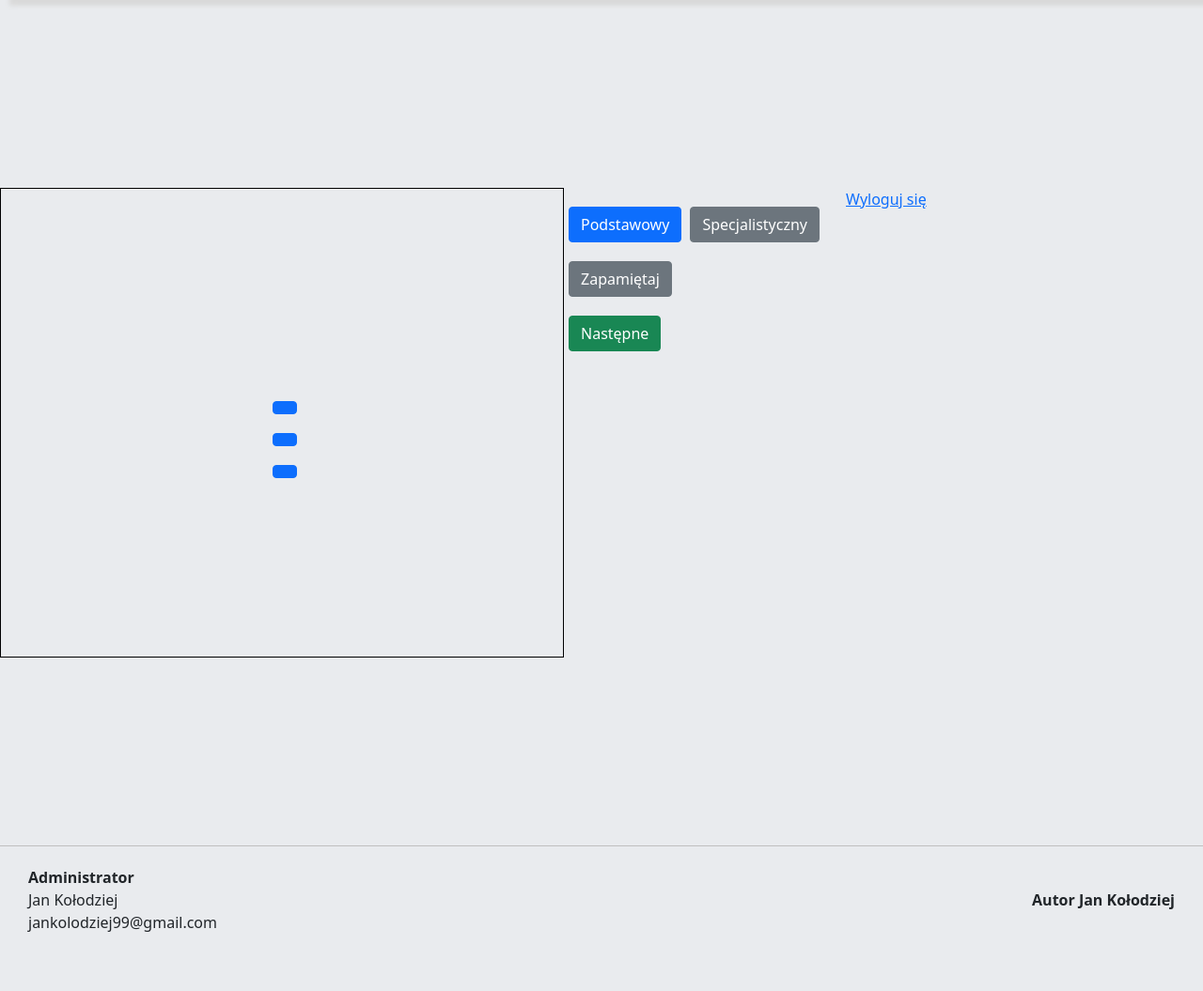
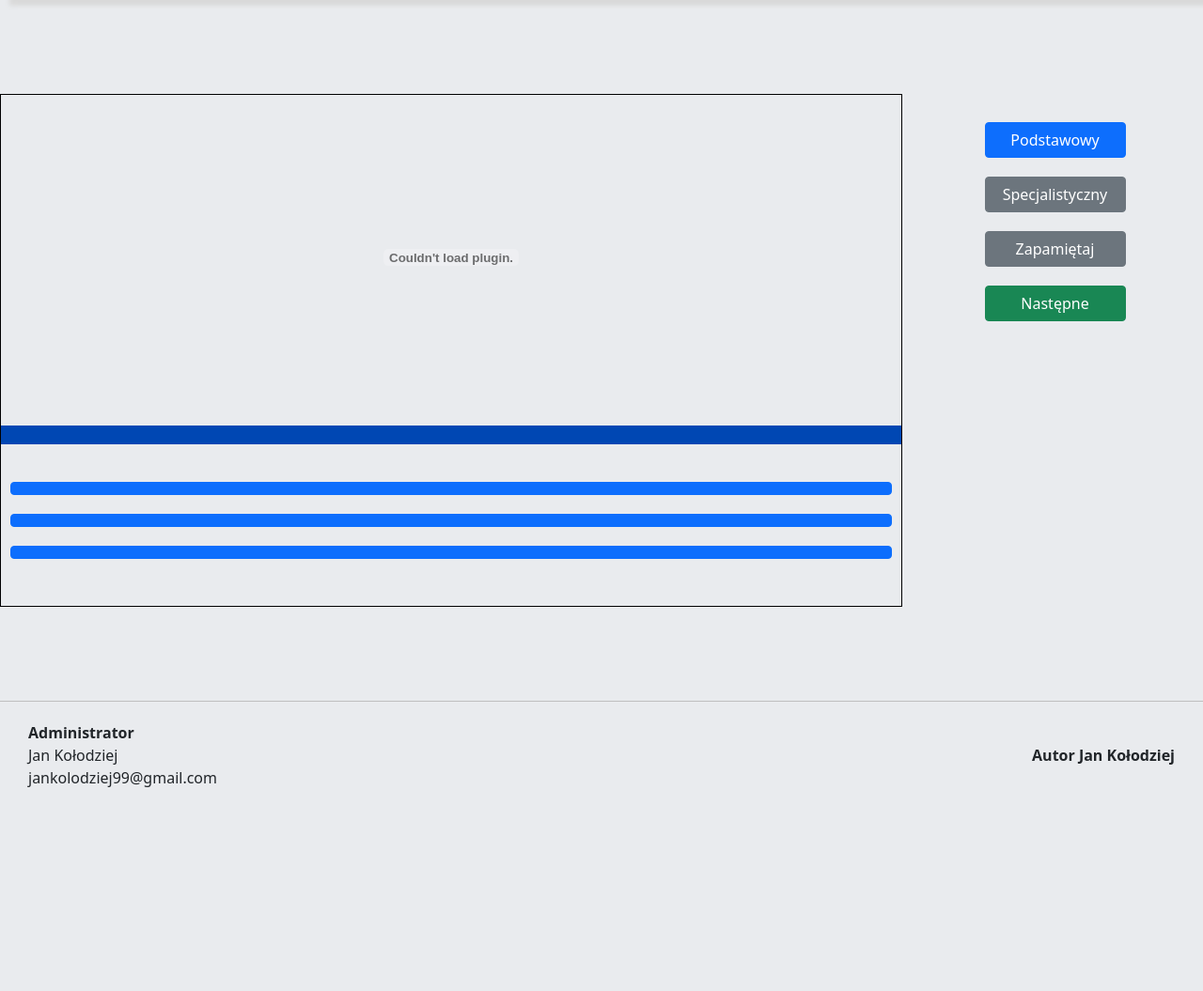
Before and after one commit to JanKolo04/egzamin-na-prawo-jazdy, a PHP site: page /index.php?strona=nauka in a window 1280 px wide. Shown: the part 80-1135 px from the top of the page at 94% size. After the commit the page ends 918 px from the top, so only its background shows below. Run offline with PHP 8.4, Linux system fonts and the light colour scheme; data that the repository does not hold is empty; some libraries are stand-ins or nearby versions.

Commit message:
frontend for nauka.php

```diff
--- a/css/style-index.css
+++ b/css/style-index.css
@@ -26,7 +26,9 @@
 }
 
 /*--------MAIN--------*/
-#main {
+#pageHolder {
+	display: flex;
+	justify-content: center;
 	width: 100%;
 	padding: 100px 0px;
 }
--- a/css/style-login.css
+++ b/css/style-login.css
@@ -108,7 +108,8 @@
 
 #cookie {
 	cursor: pointer;
-	margin-top: 24px;
+	margin-top: 22px;
+	margin-left: 5px;
 }
 
 #buttonHolder {
--- a/css/style-nauka.css
+++ b/css/style-nauka.css
@@ -1,18 +1,38 @@
 #main {
+    width: 100%;
     display: flex;
+    justify-content: center;
     flex-direction: row;
 }
 
 #questionAndAnswer {
-    width: 600px;
-    height: 500px;
+    min-height: 500px;
+    width: 75%;
     border: 1px solid black;
     display: flex;
     justify-content: center;
     align-items: center;
     flex-direction: column;
+    padding-top: 30px;
+    padding-bottom: 30px;
+}
+
+#questionHolder {
+    display: flex;
+    justify-content: flex-start;
+    align-items: center;
+    margin-top: 30px;
+    width: 100%;
+    padding: 10px;
+    padding-left: 30px;
+    background-color: #0047b3;
+}
+
+#question {
+    font-weight: bold;
+    margin: 0px;
     text-align: center;
-    padding: 10px;
+    color: white;
 }
 
 .answer {
@@ -23,11 +43,58 @@
     background-color: blue;
 }
 
+#podstForm {
+    padding-top: 30px;
+}
+
+#buttonSpec {
+    width: 100%;
+    padding: 10px;
+    padding-top: 30px;
+    display: flex;
+    justify-content: center;
+    align-items: center;
+    flex-direction: column;
+}
+
+#specForm {
+    width: 100%;
+}
+
+#buttonSpec > .btn {
+    width: 100% !important;
+    margin: 10px;
+}
+
+#buttonsHolder {
+    width: 25%;
+    display: flex;
+    align-items: center;
+    flex-direction: column;
+    padding: 10px;
+}
+
+
+#save {
+    width: 309px !important;
+}
+
 .btn {
+    width: 150px !important;
     margin-top: 20px;
     margin-left: 5px;
 }
 
-#holderForA {
-    width: 300px;
+
+@media only screen and (max-width: 1416px) {
+    #save {
+        width: 150px !important;
+    }
+
+    #categoryButtons, #navigationMenu {
+        display: flex;
+        justify-content: center;
+        align-items: center;
+        flex-direction: column;
+    }
 }
--- a/index.php
+++ b/index.php
@@ -25,7 +25,7 @@
 
 	?>
 
-	<div id="main">
+	<div id="pageHolder">
 		<?php
 
 			include($page.".php");
--- a/nauka.php
+++ b/nauka.php
@@ -13,7 +13,7 @@
 
 		//includes
 		include("connection.php");
-		include("additional_function.php");
+		include("save_current_question.php");
 		include("answer.php");
 
 		//global varaibles
@@ -43,6 +43,7 @@
 			echo
 				"
 					<div id='questionAndAnswer'>
+						<div id='video'>
 							<object id='MediaPlayer' width=320 height=286 classid='CLSID:22D6f312-B0F6-11D0-94AB-0080C74C7E95' standby='Loading Windows Media Player ...' type='application/x-oleobject' codebase='http://activex.microsoft.com/activex/controls/mplayer/en/nsmp2inf.cab#Version=6,4,7,1112'>
 							<param name='filename' value='data/$media'>
 							<param name='Showcontrols' value='True'>
@@ -50,9 +51,12 @@
 							<param name='wmode' value='transparent'>
 							<embed type='application/x-mplayer2' src='data/$media' name='MediaPlayer' autoStart='True' wmode='transparent' width='320' height='286' ></embed>
 							</object>
+						</div>
 
-						<p>".$data_array['Pytanie']."</p></br>
-						<form method='POST'>
+						<div id='questionHolder'>
+							<p id='question'>".$data_array['Pytanie']."</p>
+						</div>
+						<form id='podstForm' method='POST'>
 							<button type='submit' value='T' name='answer' class='$classNameT'>Tak</button>
 							<button type='submit' value='N' name='answer' class='$classNameN'>Nie</button>
 						</form>
@@ -81,14 +85,29 @@
 			$previous = ($data_array['Id']) - 1;
 
 			echo
-				"	<form method='POST'>
+			"
 				<div id='questionAndAnswer'>
-							<p>".$data_array['Pytanie']."</p>
+					<div id='video'>
+						<object id='MediaPlayer' width=320 height=286 classid='CLSID:22D6f312-B0F6-11D0-94AB-0080C74C7E95' standby='Loading Windows Media Player ...' type='application/x-oleobject' codebase='http://activex.microsoft.com/activex/controls/mplayer/en/nsmp2inf.cab#Version=6,4,7,1112'>
+						<param name='filename' value='data/$media'>
+						<param name='Showcontrols' value='True'>
+						<param name='autoStart' value='True'>
+						<param name='wmode' value='transparent'>
+						<embed type='application/x-mplayer2' src='data/$media' name='MediaPlayer' autoStart='True' wmode='transparent' width='320' height='286' ></embed>
+						</object>
+					</div>
+
+					<div id='questionHolder'>
+						<p id='question'>".$data_array['Pytanie']."</p>
+					</div>
+					<form id='specForm' method='POST'>
+						<div id='buttonSpec'>
 							<button type='submit' value='A' name='answer' class='$classNameA'>".$data_array['Odpowiedz_A']."</button>
 							<button type='submit' value='B' name='answer' class='$classNameB'>".$data_array['Odpowiedz_B']."</button>
 							<button type='submit' value='C' name='answer' class='$classNameC'>".$data_array['Odpowiedz_C']."</button>
 						</div>
 					</form>
+				</div>
 				";
 			echo "<div id='navigationMenu'>";
 			if($data_array['Id'] > 1) {
@@ -103,19 +122,18 @@
 
 	?>
 
-		<div id="holderForA">
+		<div id="buttonsHolder">
 			<div id="categoryButtons">
 				<a class="btn btn-primary" id="podstawowy" href=index.php?strona=nauka&pytanie=1&zakres_struktury=podstawowy&kategoria=B>Podstawowy</a>
 				<a class="btn btn-primary" id="specjalistyczny" href=index.php?strona=nauka&pytanie=1&zakres_struktury=specjalistyczny&kategoria=B>Specjalistyczny</a>
 			</div>
 			<form method="POST">
 				<div>
-					<button class="btn btn-secondary" type="submit" name="save">Zapamiętaj</button>
+					<button id="save" class="btn btn-secondary" type="submit" name="save">Zapamiętaj</button>
 				</div>
 			</form>
 		</div>
 
-		<a href="logout.php">Wyloguj się</a>
 	</div>
 
 
@@ -138,7 +156,7 @@
 		change_button_color();
 
 		//add div into another div
-		let holderForA = document.querySelector("#holderForA");
+		let holderForA = document.querySelector("#buttonsHolder");
 		holderForA.appendChild(document.querySelector("#navigationMenu"));
 
 
```
Also changed, not shown: test.php (added, +49 -0 lines), save_current_question.php (renamed from additional_function.php), 1 other file. Lines whose indentation alone changed are shown as unchanged.
